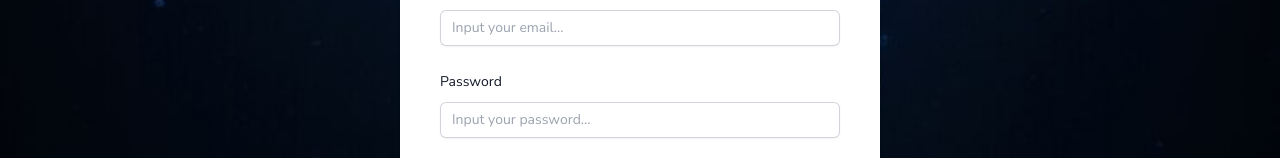
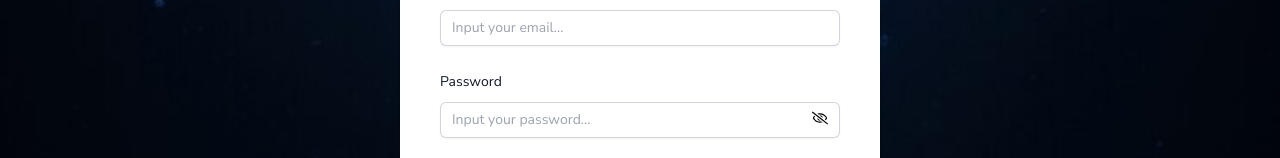
Before and after one commit to RozaliiaRusskikh/ocean-buddies, a Next.js app: page /login in a window 1280 px wide. Shown: the part 642-800 px from the top of the page. Built offline with nearby package versions, Linux system fonts and the light colour scheme.

Commit message:
Add eye icon

```diff
--- a/app/components/AuthForm.tsx
+++ b/app/components/AuthForm.tsx
@@ -6,6 +6,8 @@ import Input from "./Input";
 import { Button } from "./Button";
 import Select from "./Select";
 import axios from "axios";
+import { FaRegEye } from "react-icons/fa";
+import { FaRegEyeSlash } from "react-icons/fa";
 
 interface AuthFormProps {
   variant: string;
@@ -13,6 +15,7 @@ interface AuthFormProps {
 
 const AuthForm: React.FC<AuthFormProps> = ({ variant }) => {
   const [isLoading, setIsLoading] = useState(false);
+  const [isRevealPassword, setIsRevealPassword] = useState(false);
 
   const experienceOptions = [
     { value: "Novice", label: "Novice (1-20 dives)" },
@@ -44,6 +47,10 @@ const AuthForm: React.FC<AuthFormProps> = ({ variant }) => {
       zipcode: "",
     },
   });
+
+  const togglePassword = () => {
+    setIsRevealPassword((prev) => !prev);
+  };
 
   const onSubmit: SubmitErrorHandler<FieldValues> = (data) => {
     console.log(data);
@@ -102,6 +109,7 @@ const AuthForm: React.FC<AuthFormProps> = ({ variant }) => {
             errors={errors}
             disabled={isLoading}
           />
+          <div className="relative">
             <Input
               id="password"
               label="Password"
@@ -110,6 +118,13 @@ const AuthForm: React.FC<AuthFormProps> = ({ variant }) => {
               errors={errors}
               disabled={isLoading}
             />
+            <span
+              onClick={togglePassword}
+              className="absolute right-3 bottom-3"
+            >
+              {isRevealPassword ? <FaRegEye /> : <FaRegEyeSlash />}
+            </span>
+          </div>
           <div className="flex flex-col items-center">
             <Button type="submit" disabled={isLoading} color="light">
               {variant}
--- a/package.json
+++ b/package.json
@@ -9,7 +9,6 @@
     "lint": "next lint"
   },
   "dependencies": {
-    "@mantine/core": "^7.4.1",
     "@next-auth/prisma-adapter": "^1.0.7",
     "@prisma/client": "^5.8.0",
     "@tailwindcss/forms": "^0.5.7",
```
Also changed, not shown: 1 other file (tests, documents, lock files or other folders). Lines whose indentation alone changed are shown as unchanged.
